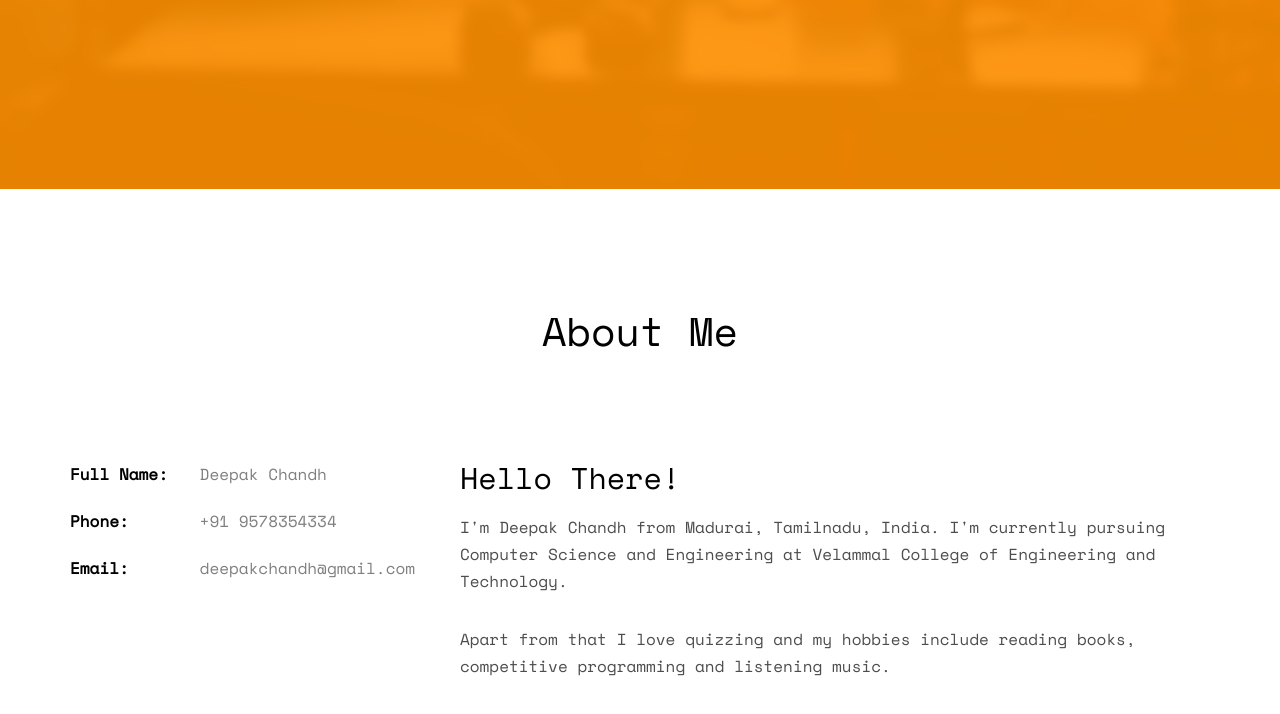
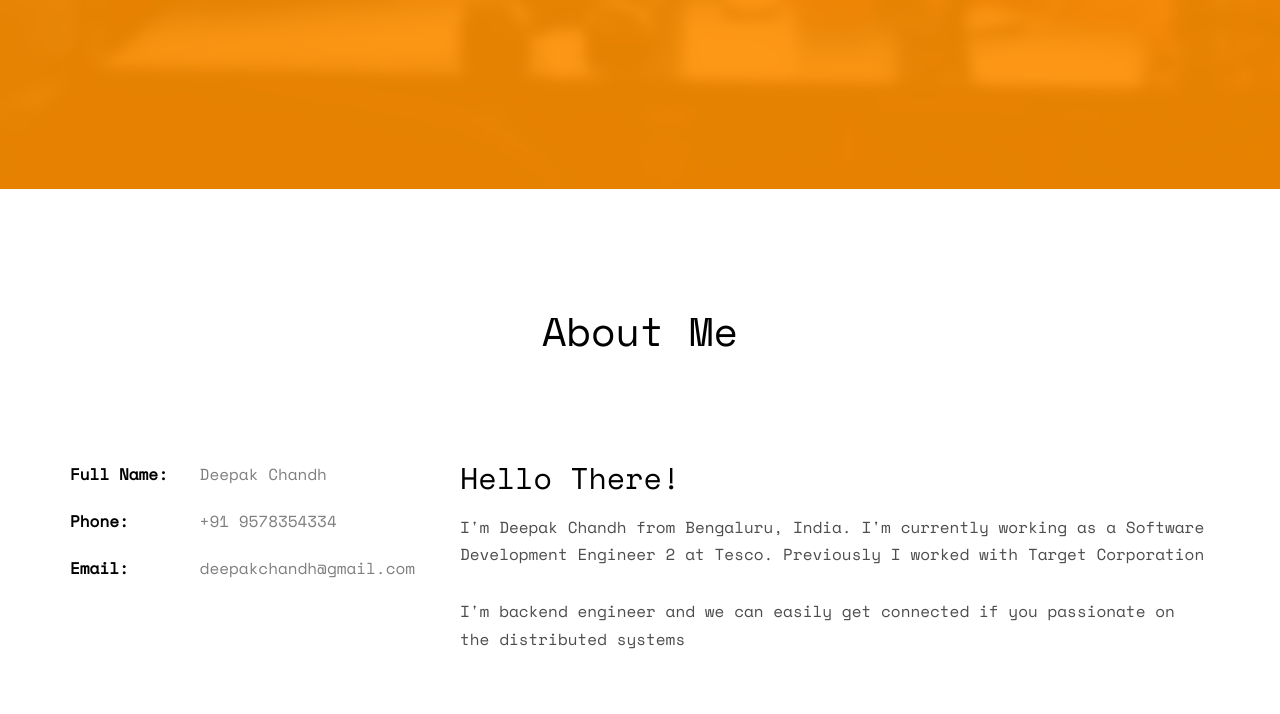
Before and after one commit to deepakchandh/deepakchandh.github.io, a plain HTML site: page index.html in a window 1280 px wide. Shown: the part 611-1325 px from the top of the page. Drawn offline with nearby package versions, Linux system fonts and the light colour scheme; some packages are replaced by stand-ins of ours; no server answers; files whose address does not match are found by name.

Commit message:
about updated

```diff
--- a/index.html
+++ b/index.html
@@ -75,8 +75,8 @@
 				</div>
 				<div class="col-md-8">
 					<h2>Hello There!</h2>
-					<p>I'm Deepak Chandh from Madurai, Tamilnadu, India. I'm currently pursuing Computer Science and Engineering at Velammal College of Engineering and Technology. </p>
-					<p>Apart from that I love quizzing and my hobbies include reading books, competitive programming and listening music.</p>
+					<p>I'm Deepak Chandh from Bengaluru, India. I'm currently working as a Software Development Engineer 2 at Tesco. Previously I worked with Target Corporation </p>
+					<p>I'm backend engineer and we can easily get connected if you passionate on the distributed systems </p>
 
 				</div>
 			</div>
```
